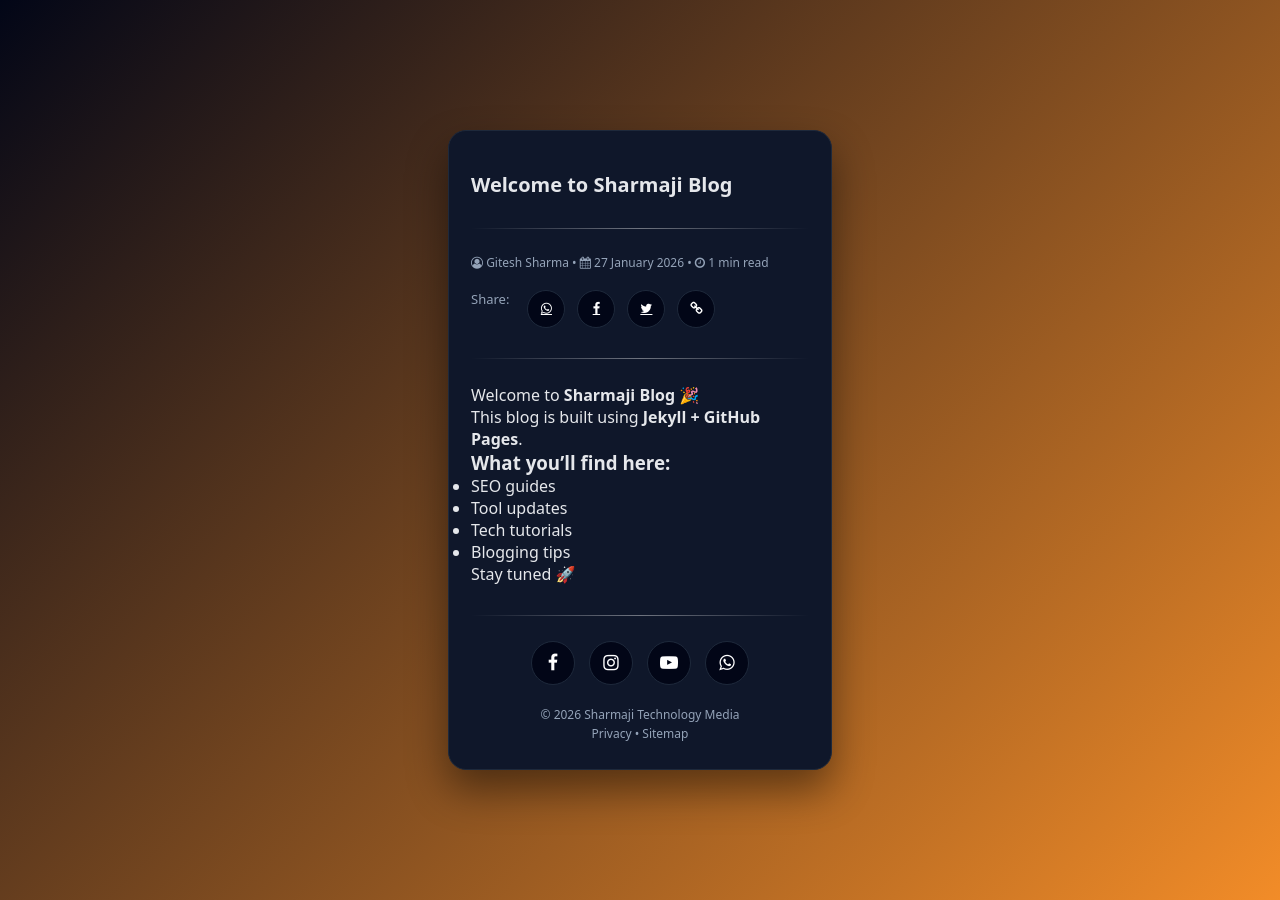
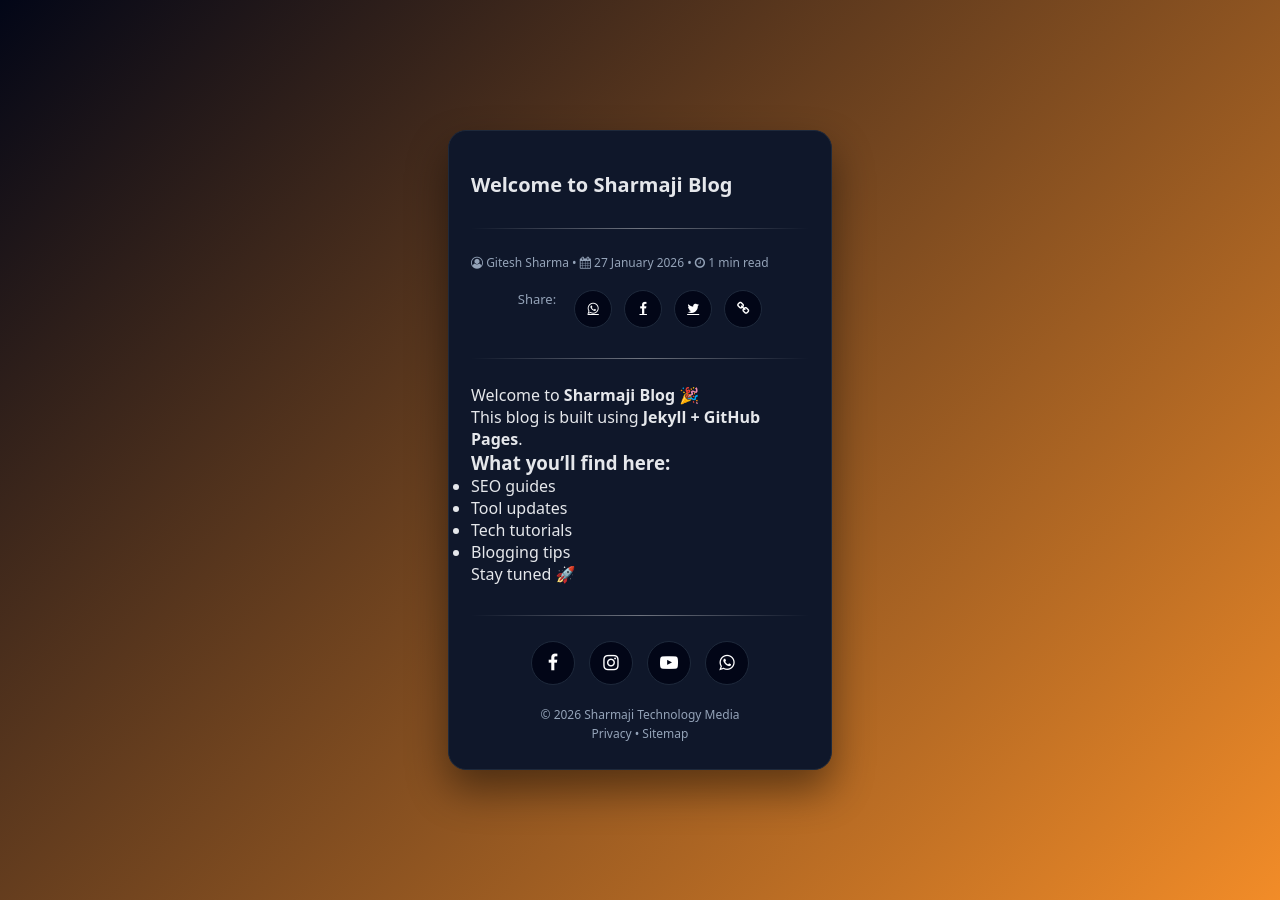
Before and after one commit to gitesh-sharma/blog, a Jekyll site: the page built from _posts/2026-01-27-welcome-to-sharmaji-blog.md, in a window 1280 px wide. Built offline with Jekyll 4.4.1, drawn with Linux system fonts in a browser that asks for light colours.

Commit message:
Update default.html

```diff
--- a/_layouts/default.html
+++ b/_layouts/default.html
@@ -231,7 +231,7 @@
   padding-top:5px;
   /*border-top:1px solid var(--border);*/
   display:flex;
-  /*justify-content:center;*/
+  justify-content:center;
   align-items:left;
   gap:12px;
   font-size:13px;
```
